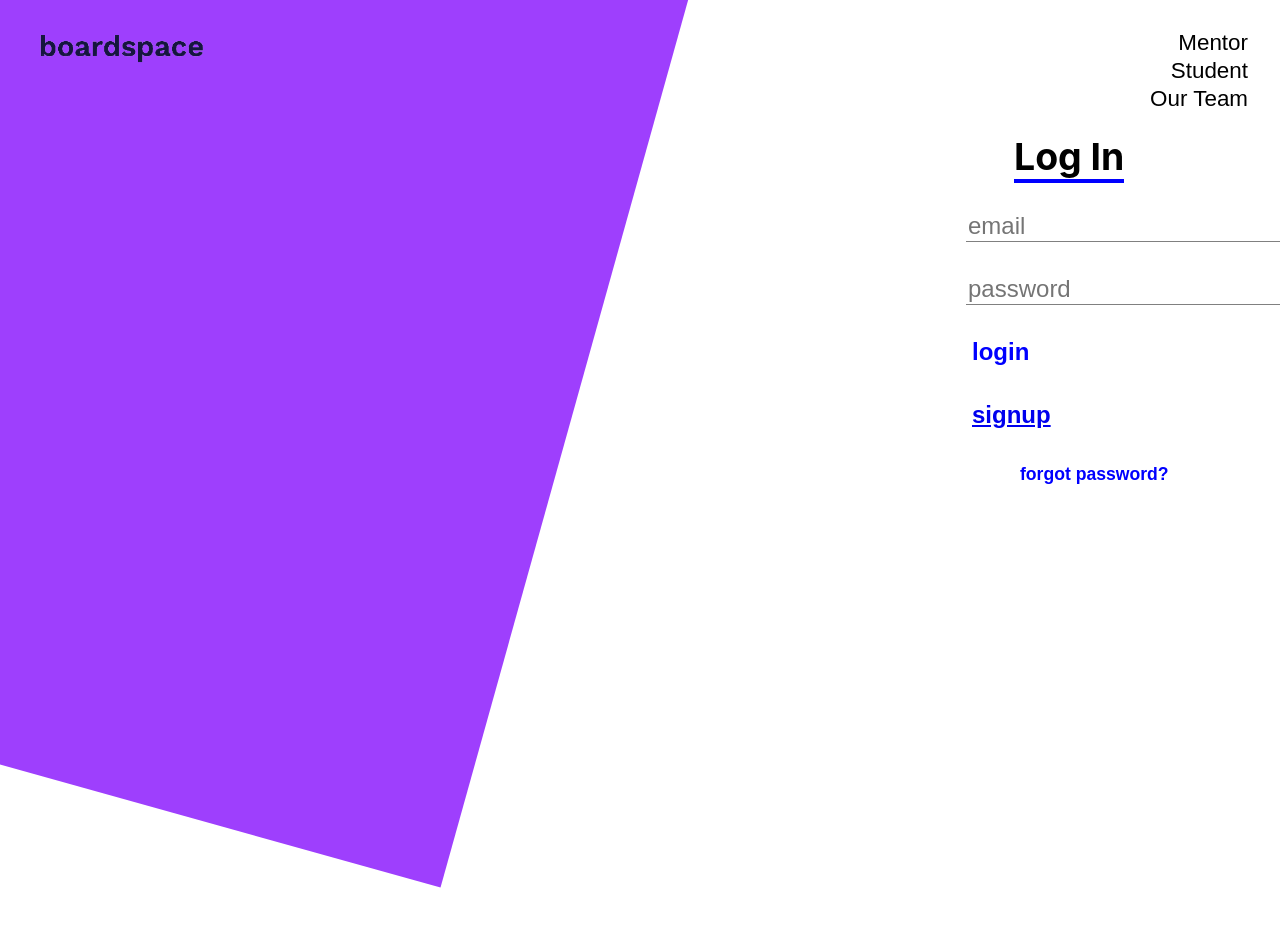
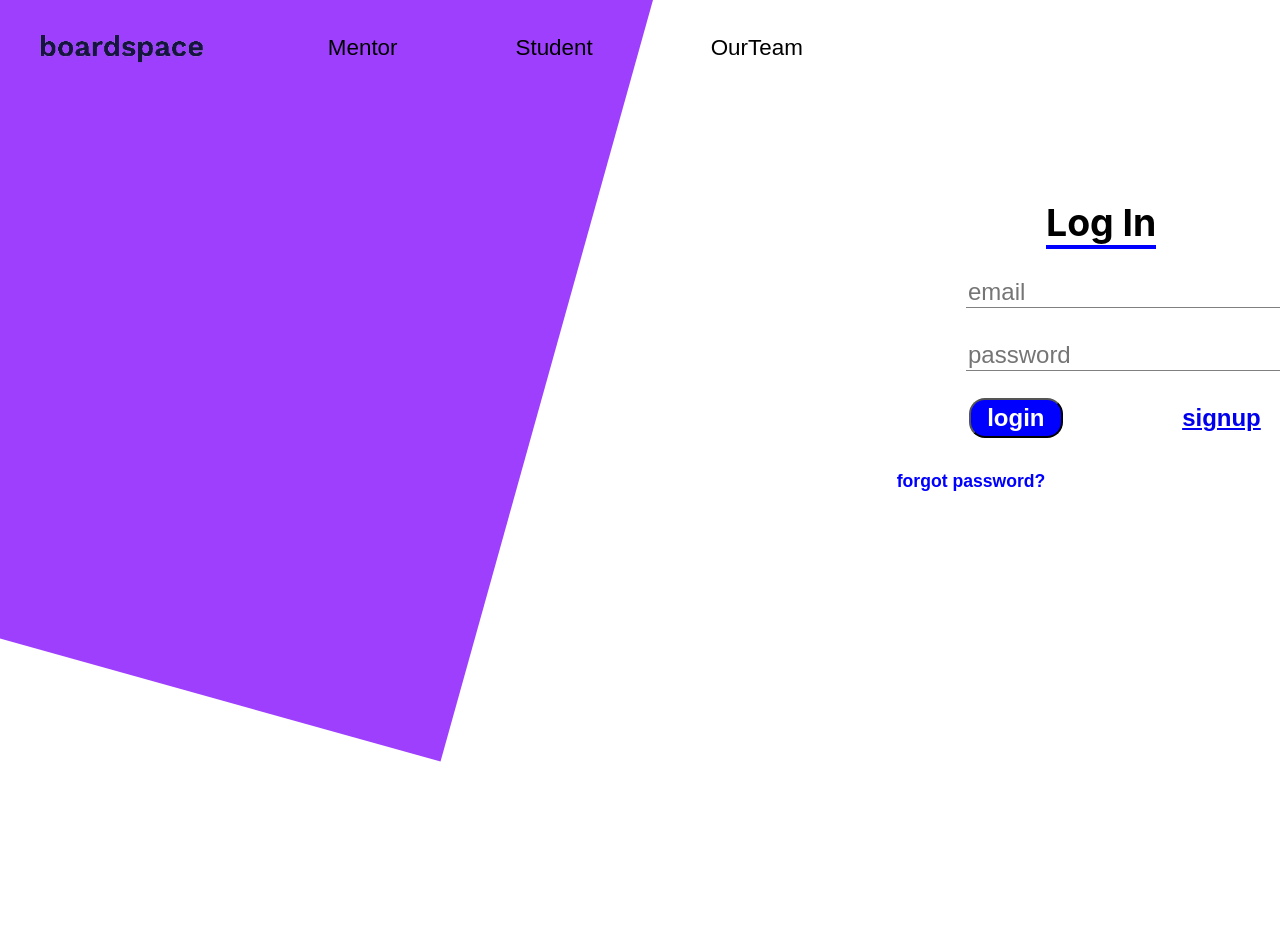
Before and after one commit to justaskulkarni/Boardspace, a React (Create React App) app in the folder client/: page /login in a window 1280 px wide. Shown: the top 926 px of the page. Built offline with nearby package versions, Linux system fonts and the light colour scheme.

Commit message:
Added CSS

```diff
--- a/client/src/components/navbar.js
+++ b/client/src/components/navbar.js
@@ -23,7 +23,7 @@
 
     <div className="outerdiv">
       <div><img className='imgdiv' src={navbarlogo} alt = "" /></div>
-      <div>
+      <div className="content">
         {(!localStorage.getItem("Mentor")) ?
         <div className="buttons">
           <button className="button1"><Link className='link1' to="/login">Mentor</Link></button>
@@ -40,7 +40,10 @@
           <button className="buttons button1" onClick={handleLogout2}>Student Logout</button>
         }
 
-        <button className="button1">Our Team</button>
+        {/* <button className="buttons button1">Our Team</button> */}
+        <div className="buttons">
+          <button className="button1">OurTeam</button>
+        </div>
       </div>
 
     </div>
--- a/client/src/pages/Login.js
+++ b/client/src/pages/Login.js
@@ -63,7 +63,7 @@
 
 
             <div className="buttonscontainer">
-              <button className="signupbutton">login</button>
+              <button className="loginbutton">login</button>
               <button className="signupbutton"><Link to={"/signup"}>signup</Link></button>
             </div>
           </form>
--- a/client/src/stylesheets/auth.css
+++ b/client/src/stylesheets/auth.css
@@ -3,6 +3,9 @@
     float:right;
     width: 60%;
     font-size: 2rem;
+    margin-top: 12rem;
+    display: flex;
+    flex-direction: column;
 }
 
 form{
@@ -16,7 +19,9 @@
 }
 
 .headertext{
-    border-bottom:0.3rem solid blue;
+    border-bottom:0.2rem solid blue;
+    position: relative;
+    left: 2rem;
 }
 
 input{
@@ -33,7 +38,7 @@
 }
 
 .signupbutton{
-    margin-left: 18rem;
+    /* margin-left: 18rem; */
     margin-top: 2rem;
     border:none;
     text-decoration: none;
@@ -41,6 +46,8 @@
     color:blue;
     font-weight:bolder;
     font-size: 1.5rem;
+    position: relative;
+    left: 2.3rem;
 }
 
 .loginbutton{
@@ -50,16 +57,21 @@
     border-radius:1rem;
     padding-left:1rem;
     padding-right:1rem;
-    margin-left:5rem;
+    padding-top: 0.25rem;
+    padding-bottom: 0.25rem;
+    /* padding: 0.5rem; */
+    /* margin-left:5rem; */
     font-weight:bolder;
     color:white;
     font-size:1.5rem;
+    position: relative;
+    left: 13.2rem;
 }
 
 
 .forgotpasswordbutton{
     display:block;
-    margin-left:21rem;
+    /* margin-left:21rem; */
     margin-top:2rem;
     font-size: 1rem;
     border:none;
@@ -67,6 +79,9 @@
     background-color: white;
     color:blue;
     font-size:1.1rem;
+    text-decoration: none;
+    position: relative;
+    right: 11rem;
 }
 
 .buttontext{
@@ -76,7 +91,7 @@
 
 .colourdiv{
     position: relative;
-    height: 60rem;
+    height: 80rem;
     width: 55rem ;
     background-color: #9e3ffd;
     transform: rotate(15.59deg);
@@ -87,6 +102,8 @@
 
 .mostout{
     display: flex;
+    /* flex-direction: column; */
+    /* margin-top: 5rem; */
 }
 
 .checkboxstyle{
--- a/client/src/stylesheets/navbar.css
+++ b/client/src/stylesheets/navbar.css
@@ -3,6 +3,7 @@
     display: flex;
     overflow-x: hidden;
     justify-content: space-between;
+    position: fixed;
 }
 
 .imgdiv{
@@ -11,11 +12,16 @@
     margin-left:0.7rem;
     height: 7rem;
 }
+.content{
+    display: flex;
+    flex-direction: row;
+}
 
 .buttons{
     position: relative;
     width: 100%;
-    margin-top: 1.8rem;
+    margin-top: 2.15rem;
+    margin-left: 5rem;
     font-size: 20rem;
 }
 
@@ -25,19 +31,23 @@
     background-color: transparent;
     border: 0px;
     font-size:1.4rem;
+    color: black;
 }
 
-.button1:active{
+/* .button1:active{
     color:#ab39fa;
-}
+} */
 
 .button1:hover{
     color:#ab39fa;
 }
+.button1 .link1:hover{
+    color: #ab39fa;
+}
 
-.button1:focus{
+/* .button1:focus{
     color:#ab39fa;
-}
+} */
 
  .link1{
     text-decoration: none;
```
Also changed, not shown: 2 other files (tests, documents, lock files or other folders).
